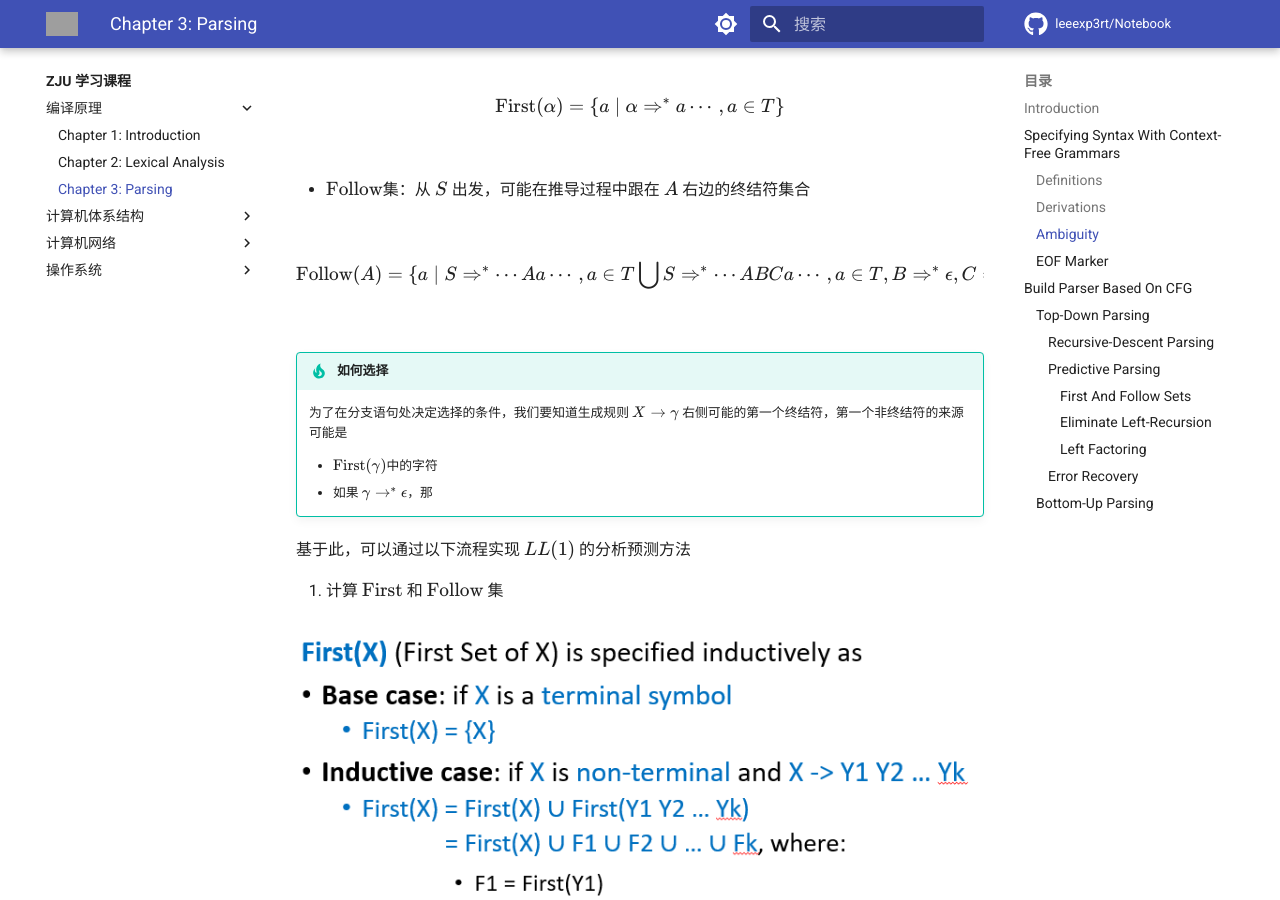
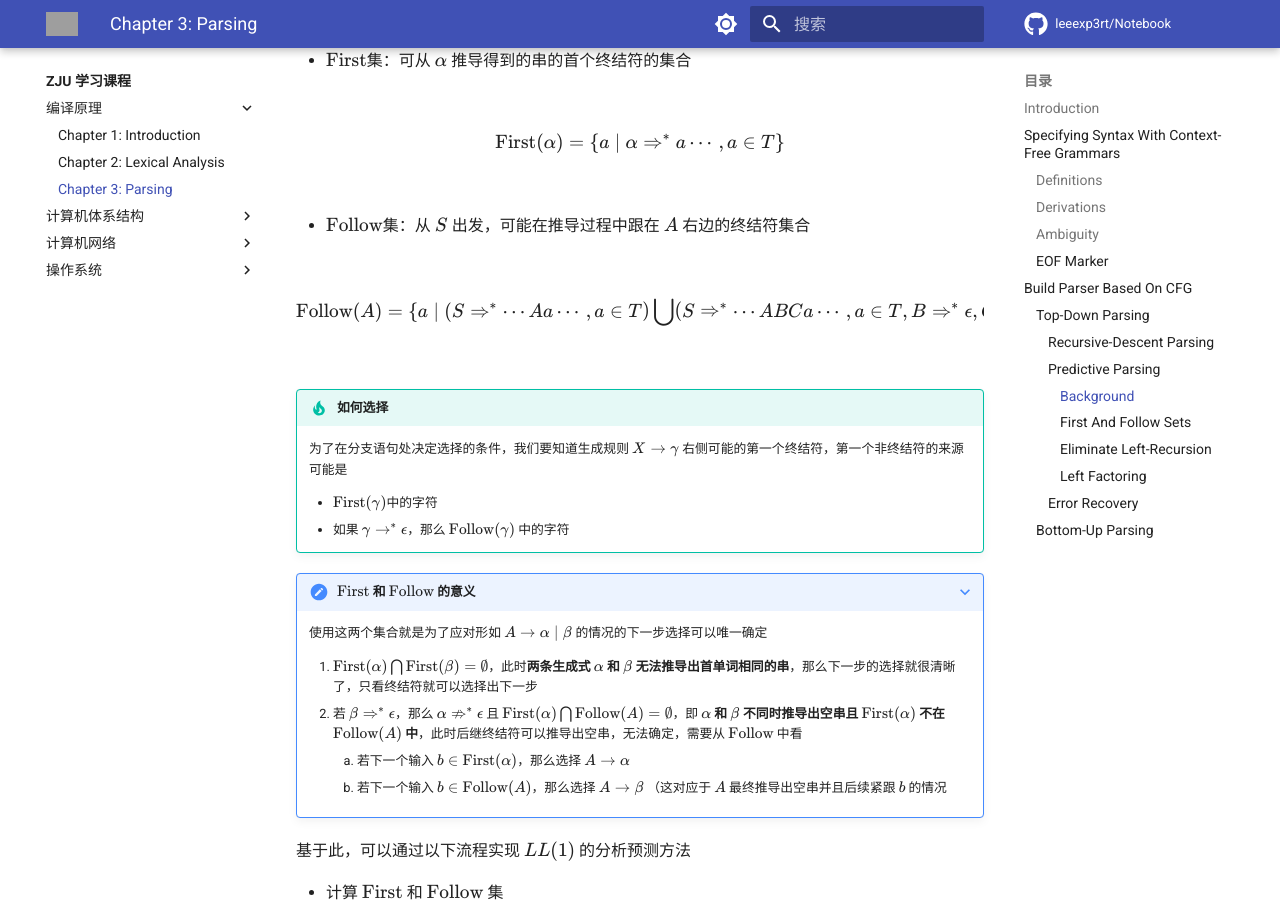
Before and after one commit to lEEExp3rt/Notebook, an MkDocs documentation site: the page built from docs/ZJU_Courses/Compiler_Principles/Chapter3/Chapter3.md, in a window 1280 px wide and 900 px high, scrolled down 7939 px. Built offline with MkDocs 1.6.1 and Material for MkDocs 9.7.7, drawn with Linux system fonts in a browser that asks for light colours; comment, search, counter and statistics services are not loaded; some of the changed text lies outside the part shown; grey boxes are pictures that could not be loaded.

Commit message:
Updated ZJU-Compiler chapter 3

```diff
--- a/docs/ZJU_Courses/Compiler_Principles/Chapter3/Chapter3.md
+++ b/docs/ZJU_Courses/Compiler_Principles/Chapter3/Chapter3.md
@@ -175,11 +175,13 @@ $$\{a_1\cdots a_n\mid\forall_ia_i\in T\bigcap S\mathop{\rightarrow}\limits^{*}a_
 4. 如果所有生成规则都无法匹配而产生语法错误，就失败，回溯到上一层，由上层重新选择一个新的生成规则，并回到步骤2
 
 !!! warning "低效"
-    注意到这个分析过程太过低效，所以需要一些更高效的方法
+    注意到这个分析过程太过低效，如果不匹配就需要回溯分析，开销过大，所以需要一些更高效的方法
 
 #### Predictive Parsing
 
 自顶向下分析之**预测分析法**(*Predictive Parsing*)，接受 $LL(k)$ 语法
+
+##### Background
 
 !!! example "自顶向下解析"
     ![Example](assets/TopDownParsingExample.png)
@@ -294,17 +296,25 @@ $$\text{First}(\alpha)=\{a\mid \alpha\Rightarrow^*a\cdots,a\in T\}$$
 
 - $\text{Follow}$集：从 $S$ 出发，可能在推导过程中跟在 $A$ 右边的终结符集合
 
-$$\text{Follow}(A)=\{a\mid S\Rightarrow^*\cdots Aa\cdots,a\in T\bigcup S\Rightarrow^*\cdots ABCa\cdots,a\in T,B\Rightarrow^*\epsilon,C\Rightarrow^*\epsilon\}$$
+$$\text{Follow}(A)=\{a\mid(S\Rightarrow^*\cdots Aa\cdots,a\in T)\bigcup(S\Rightarrow^*\cdots ABCa\cdots,a\in T,B\Rightarrow^*\epsilon,C\Rightarrow^*\epsilon)\}$$
 
 !!! tip "如何选择"
     为了在分支语句处决定选择的条件，我们要知道生成规则 $X\rightarrow\gamma$ 右侧可能的第一个终结符，第一个非终结符的来源可能是
 
     - $\text{First}(\gamma)$中的字符
-    - 如果 $\gamma\rightarrow^*\epsilon$，那
+    - 如果 $\gamma\rightarrow^*\epsilon$，那么 $\text{Follow}(\gamma)$ 中的字符
+
+???+ note "$\text{First}$ 和 $\text{Follow}$ 的意义"
+    使用这两个集合就是为了应对形如 $A\rightarrow\alpha\mid\beta$ 的情况的下一步选择可以唯一确定
+
+    1. $\text{First}(\alpha)\bigcap\text{First}(\beta)=\emptyset$，此时**两条生成式 $\alpha$ 和 $\beta$ 无法推导出首单词相同的串**，那么下一步的选择就很清晰了，只看终结符就可以选择出下一步
+    2. 若 $\beta\Rightarrow^*\epsilon$，那么 $\alpha\nRightarrow^*\epsilon$ 且 $\text{First}(\alpha)\bigcap\text{Follow}(A)=\emptyset$，即 **$\alpha$ 和 $\beta$ 不同时推导出空串且 $\text{First}(\alpha)$ 不在 $\text{Follow}(A)$ 中**，此时后继终结符可以推导出空串，无法确定，需要从 $\text{Follow}$ 中看
+        1. 若下一个输入 $b\in\text{First}(\alpha)$，那么选择 $A\rightarrow\alpha$
+        2. 若下一个输入 $b\in\text{Follow}(A)$，那么选择 $A\rightarrow\beta$ （这对应于 $A$ 最终推导出空串并且后续紧跟 $b$ 的情况
 
 基于此，可以通过以下流程实现 $LL(1)$ 的分析预测方法
 
-1. 计算 $\text{First}$ 和 $\text{Follow}$ 集
+- 计算 $\text{First}$ 和 $\text{Follow}$ 集
 
 ![](assets/FirstSet.png)
 
@@ -326,7 +336,7 @@ $$\text{Follow}(A)=\{a\mid S\Rightarrow^*\cdots Aa\cdots,a\in T\bigcup S\Rightar
 
 <object data="../assets/PredictiveParsingTablesExamples.pdf" type="application/pdf" width="100%" height="800px"><embed src="../assets/PredictiveParsingTablesExamples.pdf" type="application/pdf" width="100%" height="800px"/></object>
 
-可以看到，如果表中有一个格是空的，那么就表明出现了语法错误，没有对应的生成规则，如果有多个规则在一个格子中就表明有多重定义，这样在函数中还是没有办法继续选择下一步该怎么做，也就说明这个语法不是 $LL(1)$ 语法
+可以看到，**如果表中有一个格是空的，那么就表明出现了语法错误**，没有对应的生成规则，如果有多个规则在一个格子中就表明有多重定义，这样在函数中还是没有办法继续选择下一步该怎么做，也就说明这个语法不是 $LL(1)$ 语法
 
 **$LL(1)$ 语法就是基于此定义的一种新的语法，能够使得解析表中不存在多重定义的情况**
 
```
Also changed, not shown: other parts of docs/ZJU_Courses/Compiler_Principles/Chapter3/Chapter3.md (+2 -2 lines).
